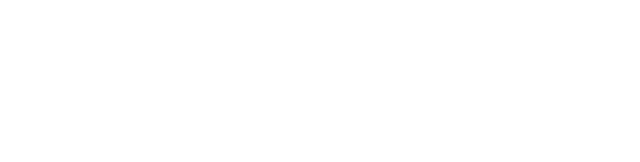
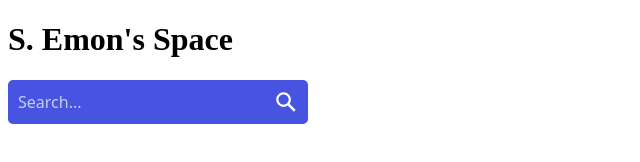
Before and after one commit to saimomemon/custom_home, a plain HTML site: page index.html in a window 1280 px wide. Shown: the whole page, without its empty margins (0-640 px from the left). Drawn offline with Linux system fonts and the light colour scheme.

Commit message:
searchbox aded

```diff
--- a/index.html
+++ b/index.html
@@ -5,10 +5,35 @@
     <meta http-equiv="X-UA-Compatible" content="IE=edge">
     <meta name="viewport" content="width=device-width, initial-scale=1.0">
     <title>Browser Homepage</title>
+
     <link rel="stylesheet" href="style.css">
-    <link rel="stylesheet" href="script.js">
+    <script src="script.js"></script>
 </head>
 <body>
+    <header>
+        <h1>S. Emon's Space</h1>
+    </header>
+
+
+
+    <section>
+        <div>
+
+            <form role="search" id="form">
+                <input type="search" id="query" name="q"
+                 placeholder="Search..."
+                 aria-label="Search through site content">
+                <button><svg viewBox="0 0 1024 1024"><path class="path1" d="M848.471 928l-263.059-263.059c-48.941 36.706-110.118 55.059-177.412 55.059-171.294 0-312-140.706-312-312s140.706-312 312-312c171.294 0 312 140.706 312 312 0 67.294-24.471 128.471-55.059 177.412l263.059 263.059-79.529 79.529zM189.623 408.078c0 121.364 97.091 218.455 218.455 218.455s218.455-97.091 218.455-218.455c0-121.364-103.159-218.455-218.455-218.455-121.364 0-218.455 97.091-218.455 218.455z"></path></svg></button>
+              </form>
+        </div>
+    </section>
+
+
+
+
+    <footer>
+
+    </footer>
 
 </body>
 </html>
--- a/script.js
+++ b/script.js
@@ -0,0 +1,13 @@
+const f = document.getElementById('form');
+const q = document.getElementById('query');
+const google = 'https://www.google.com/search?q=';
+
+
+function submitted(event) {
+  event.preventDefault();
+  const url = google + '+' + q.value;
+  const win = window.open(url, '_blank');
+  win.focus();
+}
+
+f.addEventListener('submit', submitted);
--- a/style.css
+++ b/style.css
@@ -0,0 +1,37 @@
+form {
+    background-color: #4654e1;
+    width: 300px;
+    height: 44px;
+    border-radius: 5px;
+    display:flex;
+    flex-direction:row;
+    align-items:center;
+  }
+
+  input {
+    all: unset;
+    font: 16px system-ui;
+    height: 100%;
+    width: 100%;
+    padding: 6px 10px;
+  }
+
+  ::placeholder {
+    color: #fff;
+    opacity: 0.7;
+  }
+
+  svg {
+    color: #fff;
+    fill: currentColor;
+    width: 24px;
+    height: 24px;
+    padding: 10px;
+  }
+
+  button {
+    all: unset;
+    cursor: pointer;
+    width: 44px;
+    height: 44px;
+  }
```
Also changed, not shown: layout design.jpg (added).
